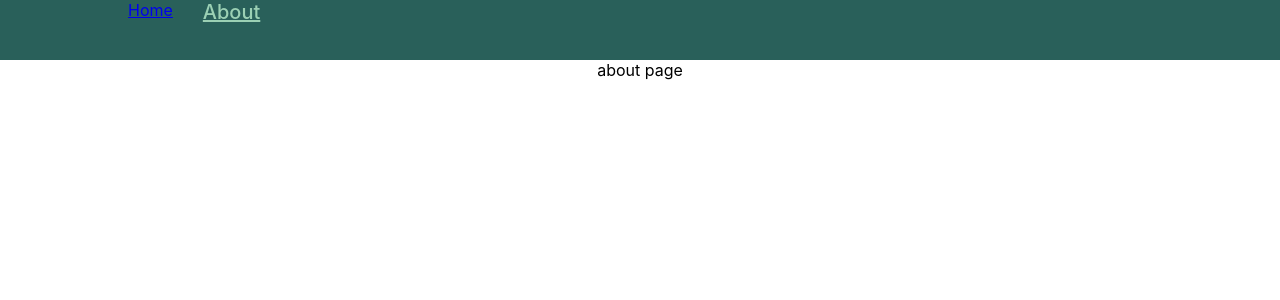
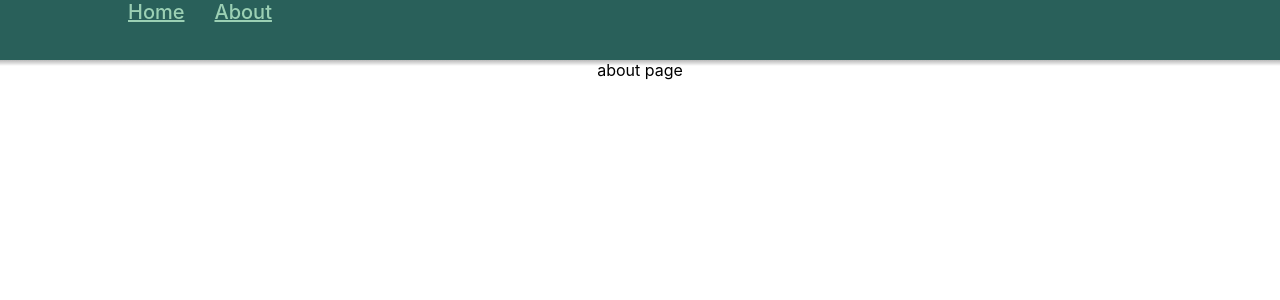
Before and after one commit to Tehheavy/ts-n-puzzle, a React (Create React App) app: page /#/about in a window 1280 px wide. Shown: the top 300 px of the page. Built offline with nearby package versions, Linux system fonts and the light colour scheme.

Commit message:
feat(navbar): small design improvements

```diff
--- a/src/components/Gameboard.tsx
+++ b/src/components/Gameboard.tsx
@@ -37,7 +37,12 @@ const Gameboard: FC<GameboardProps> = ({ imgSrc, difficulty }) => {
 
     if (!gameboardState) {
         return <div>
-            <img src={imgSrc} />
+            <img style={{
+                height: '600px',
+                width: '600px',
+                overflow: 'hidden',
+                position: 'relative'
+            }} src={imgSrc} />
             <div onClick={(e) => handleClickGenerateBoard(e)}>generate</div>
         </div>
     }
--- a/src/components/GameboardItem.tsx
+++ b/src/components/GameboardItem.tsx
@@ -12,10 +12,6 @@ interface GameboardItemProps {
 }
 
 const GameboardItem: FC<GameboardItemProps> = (props) => {
-    if (props.index === 0) {
-        console.log('props', props)
-    }
-
     const clickImage = (e: React.MouseEvent<HTMLDivElement, MouseEvent>) => {
         props.onClickCallback(props.index, props.boardState)
     }
@@ -28,7 +24,7 @@ const GameboardItem: FC<GameboardItemProps> = (props) => {
                 width: `${(100 / props.size)}%`,
                 overflow: 'hidden',
                 position: 'absolute',
-                transition: "all 0.9s",
+                transition: "all 0.4s",
                 right: `${(100 / props.size) * (props.size - 1 - props.coords.y)}%`,
                 top: `${(100 / props.size) * (props.coords.x)}%`,
                 borderRadius: '2px'
--- a/src/components/PuzzleNavBar.tsx
+++ b/src/components/PuzzleNavBar.tsx
@@ -6,19 +6,31 @@ const NavbarContainer = styled.div`
     height: 60px;
     width: 100%;
     background: #29605a;
+    position: relative;
+
+
+    ::before{
+        content: '';
+        background: linear-gradient(180deg, rgba(0, 0, 0, 0.1) 0%, rgba(0, 0, 0, 0) 100%);
+        height: 6px;
+        width: 100%;
+        position: absolute;
+        top: 100%;
+        left: 0;
+    }
 `
 
-// const NavbarItem = styled(NavLink)`
-// font-size: 20px;
-// color: #9bd0b4;
-// font-weight: 500;
-// cursor: pointer;
+const NavbarItem = styled(NavLink)`
+    font-size: 20px;
+    color: #9bd0b4;
+    font-weight: 500;
+    cursor: pointer;
 
-// &:hover {
-//     text-decoration: underline;
-//     color: #40c57e;
-// }
-// `
+    &:hover {
+        text-decoration: underline;
+        color: #40c57e;
+    }
+`
 
 const NavbarItemContainer = styled.div`
     display: flex;
@@ -31,22 +43,22 @@ const Navbar: FC = () => {
     return (
         <NavbarContainer>
             <NavbarItemContainer>
-                <NavLink
+                <NavbarItem
                     to="/"
                     className={({ isActive, isPending }) =>
                         isPending ? "pending" : isActive ? "active" : ""
                     }
                 >
                     Home
-                </NavLink>
-                <NavLink
+                </NavbarItem>
+                <NavbarItem
                     to="/about"
                     className={({ isActive, isPending }) =>
                         isPending ? "pending" : isActive ? "active" : ""
                     }
                 >
                     About
-                </NavLink>
+                </NavbarItem>
             </NavbarItemContainer>
         </NavbarContainer>
     );
--- a/src/utils/puzzleHelpers.tsx
+++ b/src/utils/puzzleHelpers.tsx
@@ -6,18 +6,12 @@ interface Coords {
     y: number
 }
 
+
 const initialImages = [
     'https://i.imgur.com/YLWsY4G.jpg',
-    'https://i.imgur.com/YLWsY4G.jpg',
-    'https://i.imgur.com/YLWsY4G.jpg',
-    'https://i.imgur.com/YLWsY4G.jpg',
-    'https://i.imgur.com/YLWsY4G.jpg',
-    'https://i.imgur.com/YLWsY4G.jpg',
-    'https://i.imgur.com/YLWsY4G.jpg',
-    'https://i.imgur.com/YLWsY4G.jpg',
-    'https://i.imgur.com/YLWsY4G.jpg',
-    'https://i.imgur.com/YLWsY4G.jpg',
-    'https://i.imgur.com/YLWsY4G.jpg'
+    'https://i.imgur.com/Irg9QIx.jpg',
+    'https://i.imgur.com/W9U5y71.jpg',
+    'https://i.imgur.com/HHEPvJG.jpg'
 ]
 
 const convertToXYCoords = (number: number, size: number) => {
```
